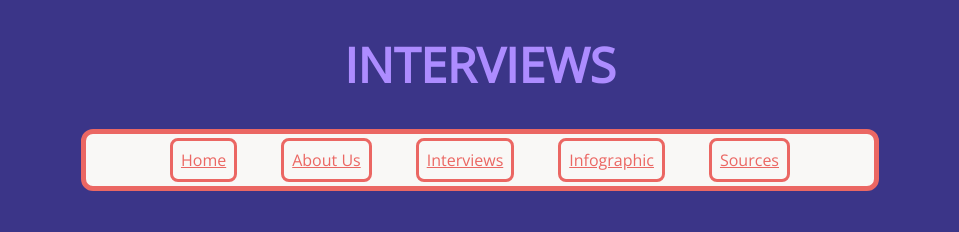
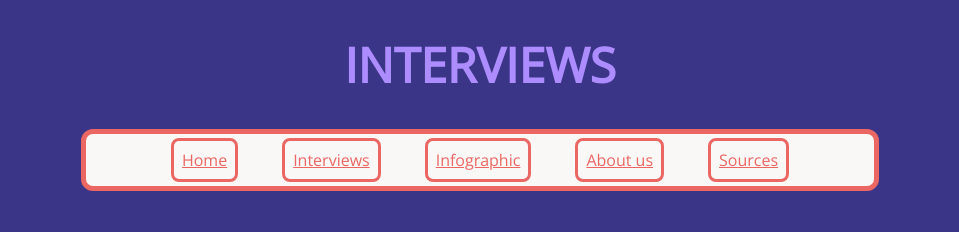
Before and after one commit to Mateo-Rios/SMASH-2019-Website, a plain HTML site: page interviews.html in a window 1280 px wide. Shown: the top 232 px of the page, without its empty margins (160-1119 px from the left). Drawn offline with nearby package versions, Linux system fonts and the light colour scheme.

Commit message:
Update interviews.html

```diff
--- a/interviews.html
+++ b/interviews.html
@@ -13,9 +13,9 @@
 	<nav>
 		<div class="navbar">
 			<a href="home.html" class="header">Home</a>
-			<a href="about-us.html" class="header">About Us</a>
 			<a href="interviews.html" class="header">Interviews</a>
 			<a href="infograph.html" class="header">Infographic</a>
+			<a href="about-us.html" class="header">About us</a>
 		</div>
 		<a href="sources.html" class="header">Sources</a>
 	</nav>
```
